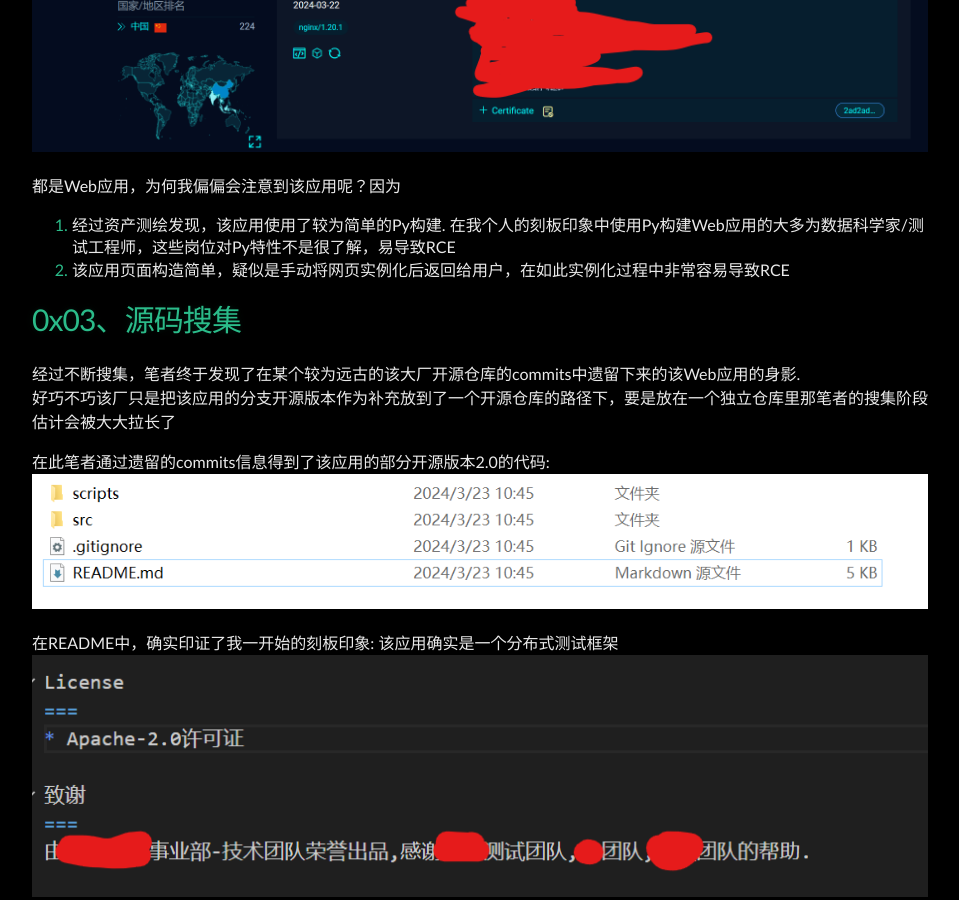
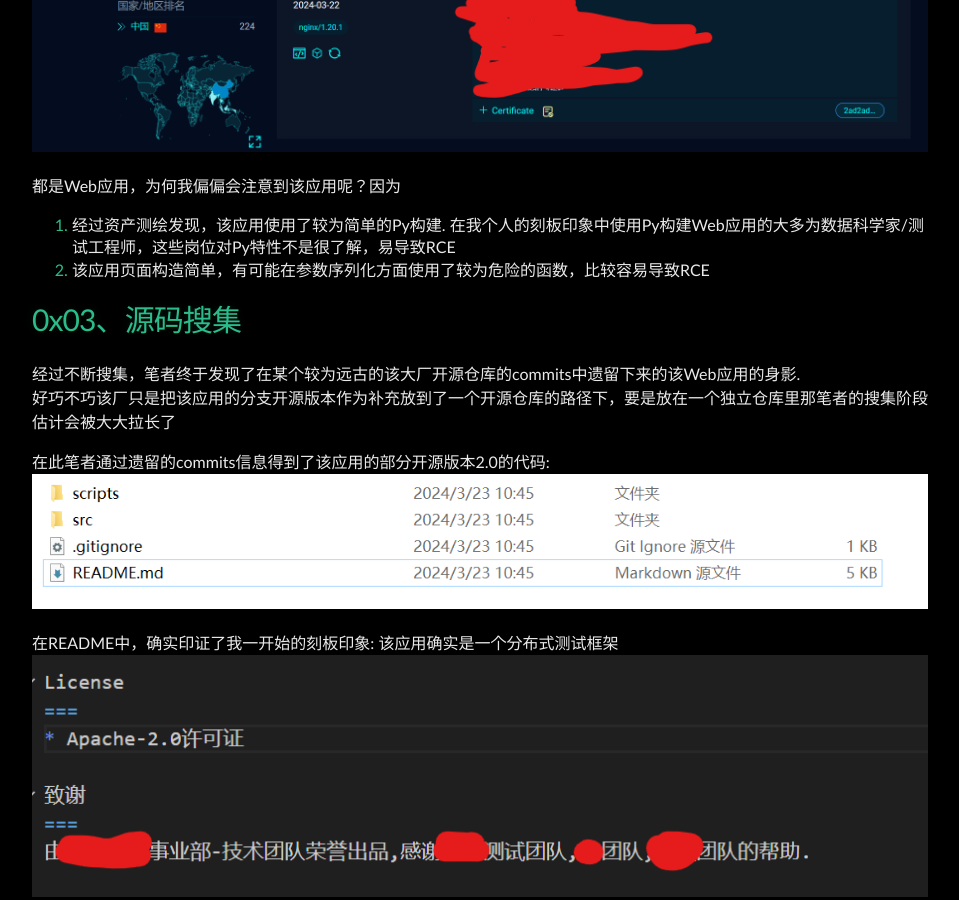
Before and after one commit to Leeyangee/leeyangee.github.io, a Jekyll site: the page built from _posts/2024-03-24-某大厂Web应用审计实战-从不出货到拿下小通用RCE.md, in a window 1280 px wide and 900 px high, scrolled down 1392 px. Shown: the whole window, without its empty margins (160-1119 px from the left). Built offline with Jekyll 4.4.1, drawn with Linux system fonts in a browser that asks for light colours.

Commit message:
Update 2024-03-24-某大厂Web应用审计实战-从不出货到拿下小通用RCE.md

```diff
--- a/_posts/2024-03-24-某大厂Web应用审计实战-从不出货到拿下小通用RCE.md
+++ b/_posts/2024-03-24-某大厂Web应用审计实战-从不出货到拿下小通用RCE.md
@@ -29,7 +29,7 @@ published: true
 
 都是Web应用，为何我偏偏会注意到该应用呢？因为
 1. 经过资产测绘发现，该应用使用了较为简单的Py构建. 在我个人的刻板印象中使用Py构建Web应用的大多为数据科学家/测试工程师，这些岗位对Py特性不是很了解，易导致RCE
-2. 该应用页面构造简单，疑似是手动将网页实例化后返回给用户，在如此实例化过程中非常容易导致RCE
+2. 该应用页面构造简单，有可能在参数序列化方面使用了较为危险的函数，比较容易导致RCE
 
 # [](#header-1)0x03、源码搜集
 
```
